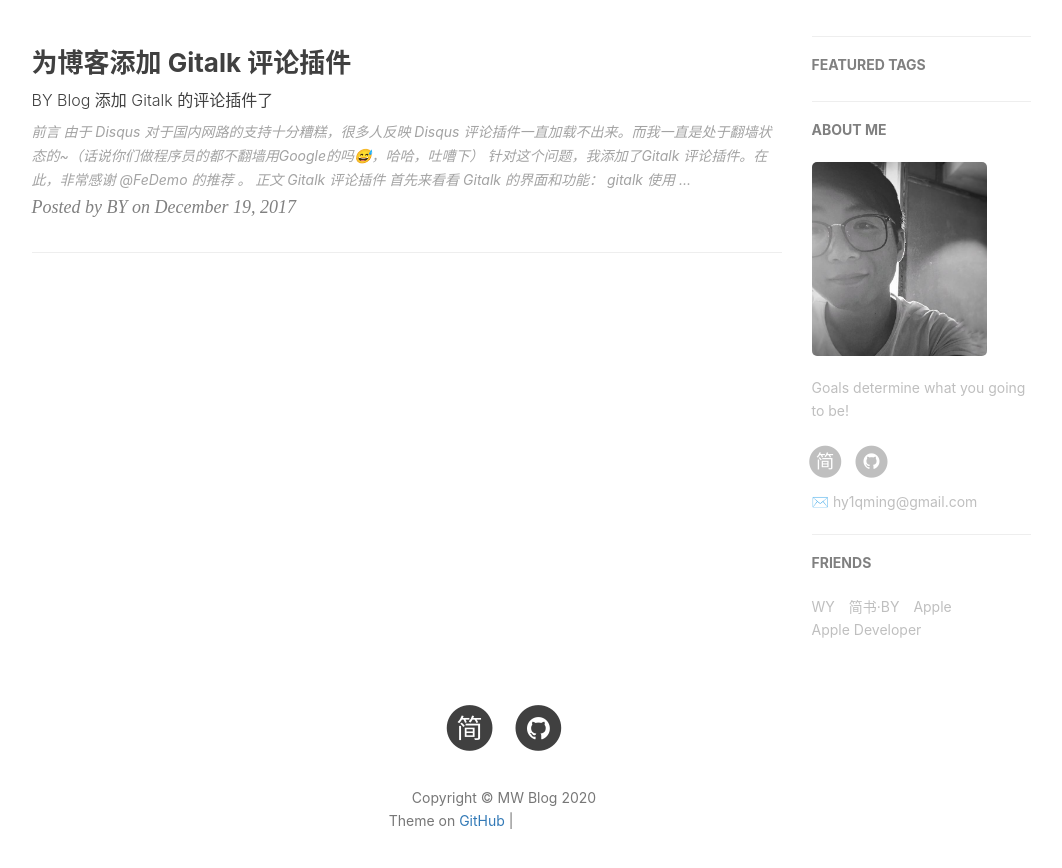
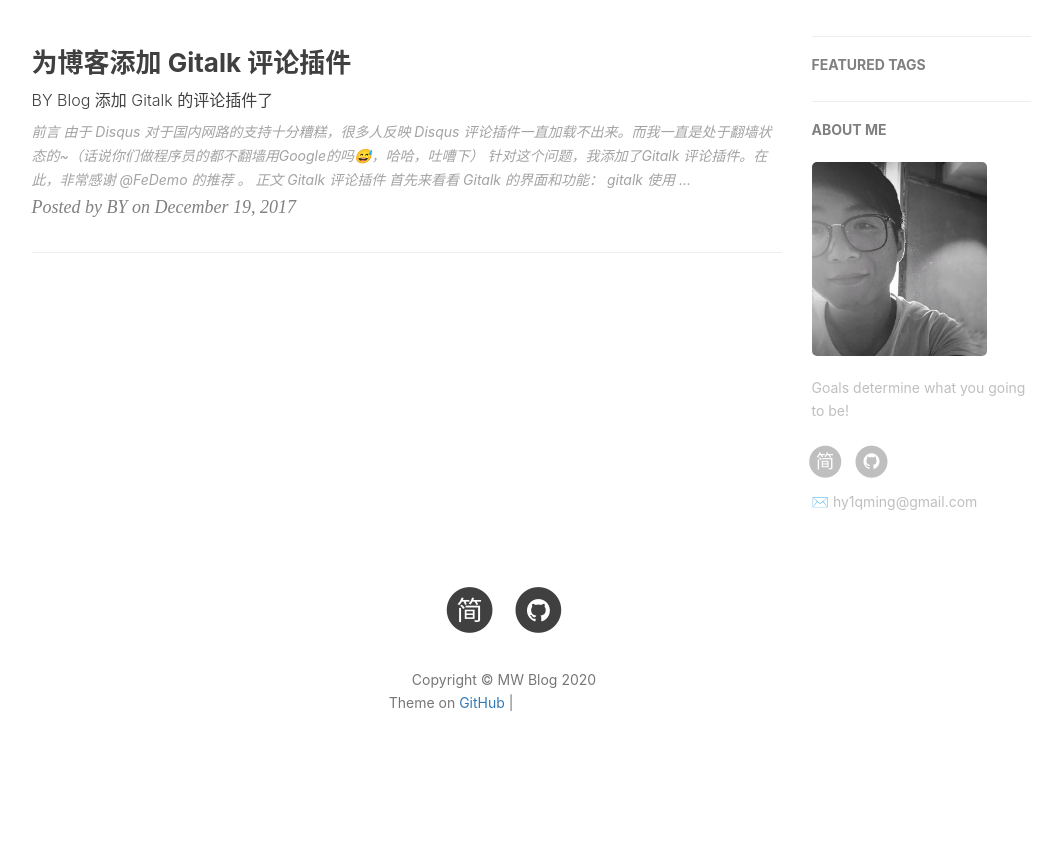
Before and after one commit to Bjoux2/Bjoux2.github.io, a Jekyll site: the page built from index.html, in a window 1280 px wide, cut to the strip 422-1347 px from the top of the page. Shown: the top 868 px of the strip, without its empty margins (136-1198 px from the left). Built offline with Jekyll 4.4.1, drawn with Linux system fonts in a browser that asks for light colours; nearby versions of some CDN libraries; the list of posts is cut into pages by our own code; comment, search, counter and statistics services are not loaded; after the commit the page ends 1229 px from its top, so only the background shows below that; some of the changed lines change nothing that is shown; grey boxes are pictures that could not be loaded.

Commit message:
Update _config.yml

```diff
--- a/_config.yml
+++ b/_config.yml
@@ -3,9 +3,7 @@
 SEOTitle: MW的博客 | MW Blog
 header-img: img/post-bg-desk.jpg
 email: hy1qming@gmail.com
-description: "Fortunately, in my first year of graduate school, I had the good luck to fall into the hands of senior physicists who insisted,over my anxious objections, that I must start
-doing research, and pick up what I needed to know as I went along. It was sink or swim. To my surprise, I found that this works. I managed to get a quick PhD —
-though when I got it I knew almost nothing about physics. But I did learn one big thing: that no one knows everything, and you don’t have to. ——Four golden lessons, Steven Weinberg"
+description: "Fortunately, in my first year of graduate school, I had the good luck to fall into the hands of senior physicists who insisted,over my anxious objections, that I must start doing research, and pick up what I needed to know as I went along. It was sink or swim. To my surprise, I found that this works. I managed to get a quick PhD —though when I got it I knew almost nothing about physics. But I did learn one big thing: that no one knows everything, and you don’t have to. ——Four golden lessons, Steven Weinberg"
 keyword: "MW, MW Blog, MW的博客"
 url: "http://bjoux2.github.io"          # your host, for absolute URL
 baseurl: ""      # for example, '/blog' if your blog hosted on 'host/blog'
@@ -62,14 +60,14 @@
 # disqus_username: qiubaiying
 
 # Gitalk
-gitalk:
-  enable: true    #是否开启Gitalk评论
-  clientID: f2c84e7629bb1446c1a4                            #生成的clientID
-  clientSecret: ca6d6139d1e1b8c43f8b2e19492ddcac8b322d0d    #生成的clientSecret
-  repo: qiubaiying.github.io    #仓库名称
-  owner: qiubaiying    #github用户名
-  admin: qiubaiying
-  distractionFreeMode: true #是否启用类似FB的阴影遮罩
+# gitalk:
+  # enable: true    #是否开启Gitalk评论
+  # clientID: f2c84e7629bb1446c1a4                            #生成的clientID
+  # clientSecret: ca6d6139d1e1b8c43f8b2e19492ddcac8b322d0d    #生成的clientSecret
+  # repo: qiubaiying.github.io    #仓库名称
+  # owner: qiubaiying    #github用户名
+  # admin: qiubaiying
+  # distractionFreeMode: true #是否启用类似FB的阴影遮罩
 
 
 # 统计
@@ -99,18 +97,18 @@
 
 
 # Friends
-friends: [
-    {
-        title: "WY",
-        href: "http://zhengwuyang.com"
-    },{
-        title: "简书·BY",
-        href: "http://www.jianshu.com/u/e71990ada2fd"
-    },{
-        title: "Apple",
-        href: "https://apple.com"
-    },{
-        title: "Apple Developer",
-        href: "https://developer.apple.com/"
-    }
-]
+# friends: [
+    # {
+        # title: "WY",
+        # href: "http://zhengwuyang.com"
+    # },{
+        # title: "简书·BY",
+        # href: "http://www.jianshu.com/u/e71990ada2fd"
+    # },{
+        # title: "Apple",
+        # href: "https://apple.com"
+    # },{
+        # title: "Apple Developer",
+        # href: "https://developer.apple.com/"
+    # }
+# ]
```
